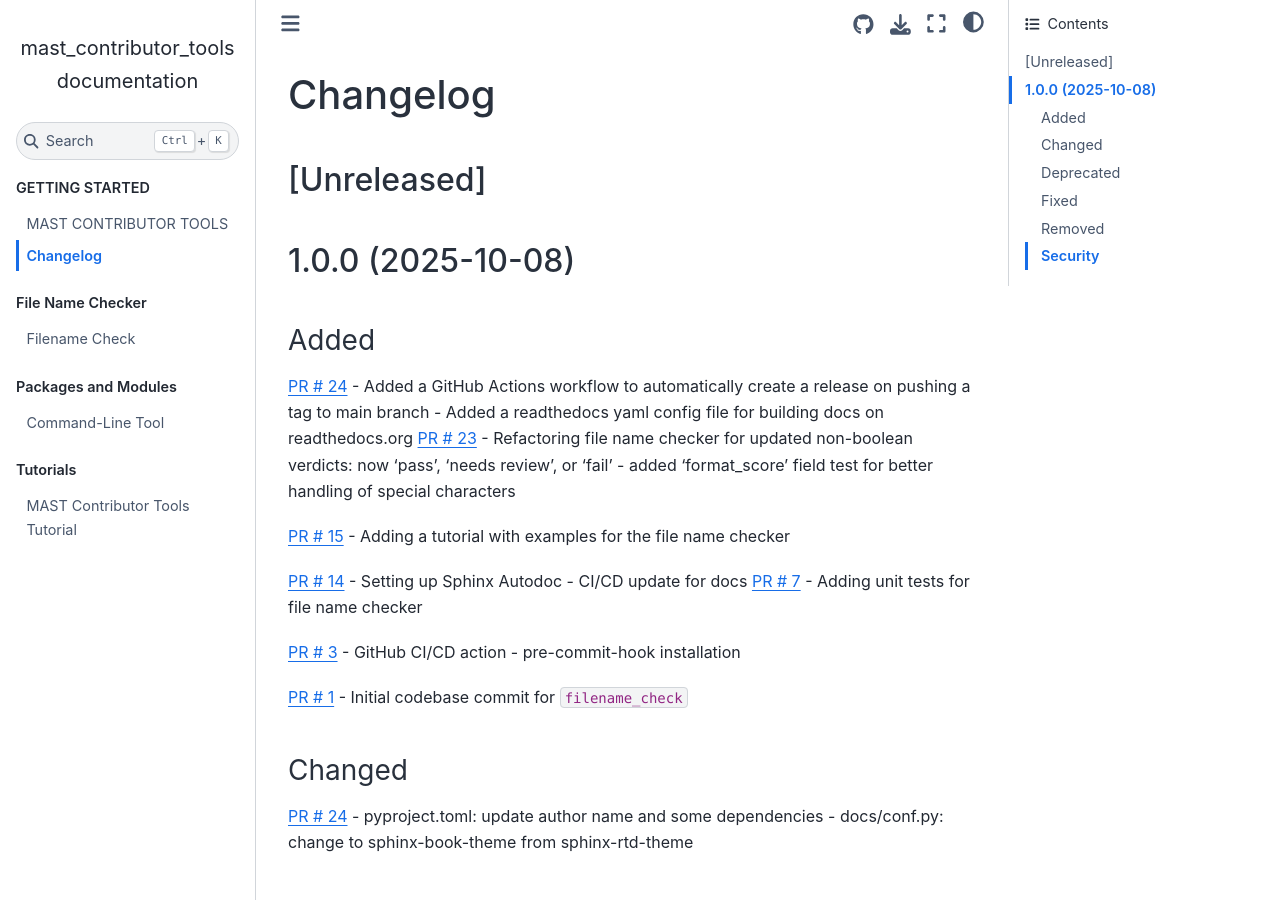
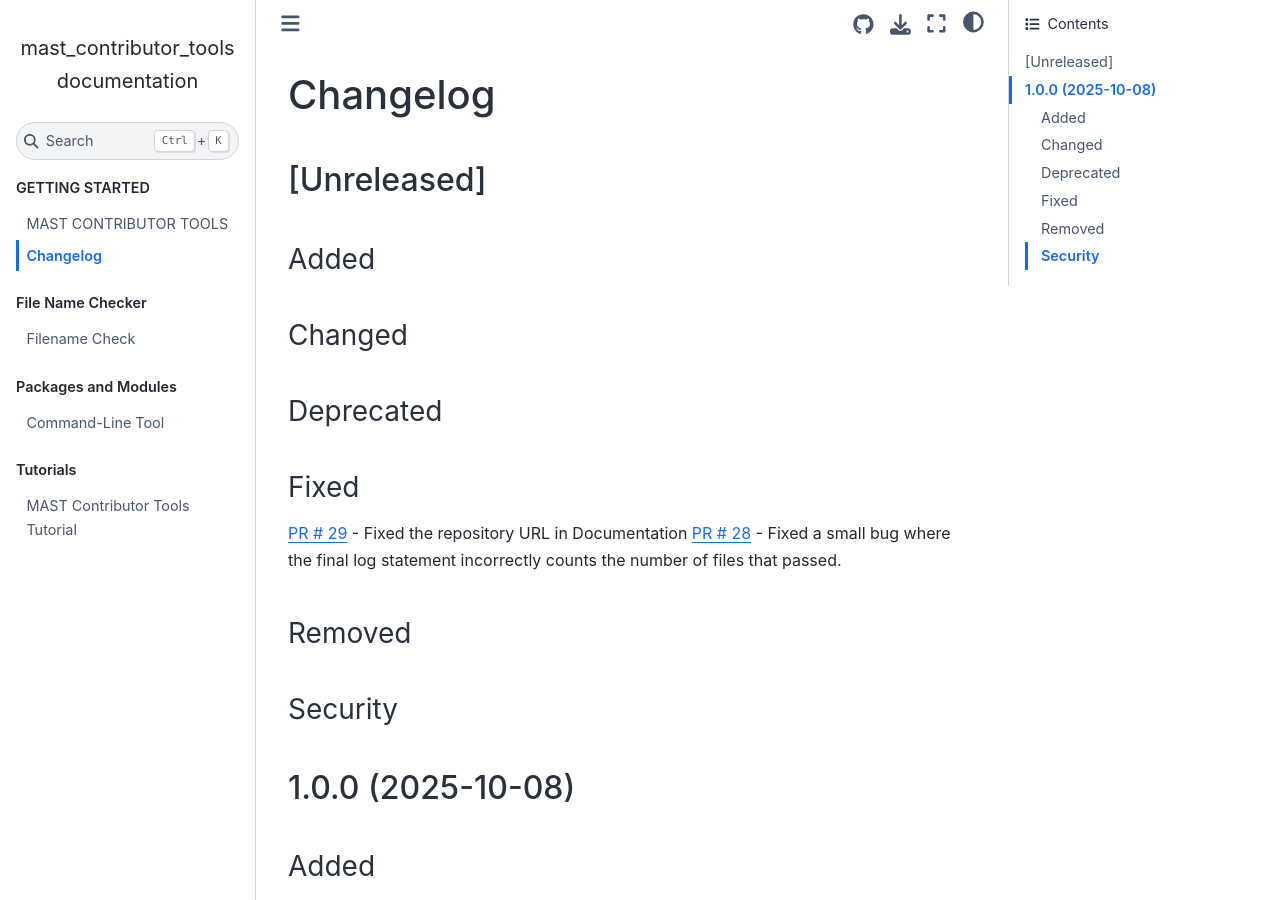
Before and after one commit to spacetelescope/mast_contributor_tools, a Sphinx documentation site: the page built from docs/changelog.md, in a window 1280 px wide and 900 px high. Built offline with Sphinx 7.4.7 and the Sphinx Book theme 1.1.4, drawn with Linux system fonts in a browser that asks for light colours; pages that are not in the unit, such as notebooks, are missing from menus.

Commit message:
Fix the repo URL in Sphinx Doc.

```diff
--- a/CHANGELOG.md
+++ b/CHANGELOG.md
@@ -1,6 +1,20 @@
 # Changelog
 
 ## [Unreleased]
+### Added
+
+### Changed
+
+### Deprecated
+
+### Fixed
+[PR # 29](https://github.com/spacetelescope/mast_contributor_tools/pull/29)
+    - Fixed the repository URL in Documentation
+[PR # 28](https://github.com/spacetelescope/mast_contributor_tools/pull/28)
+    - Fixed a small bug where the final log statement incorrectly counts the number of files that passed.
+### Removed
+
+### Security
 
 ## 1.0.0 (2025-10-08)
 
--- a/docs/conf.py
+++ b/docs/conf.py
@@ -85,7 +85,7 @@
 # a list of builtin themes.
 html_theme = "sphinx_book_theme"  # "sphinx_rtd_theme"  # "bootstrap-astropy" # "alabaster" #
 html_theme_options = {
-    "repository_url": "https://github.com/spacetelescope/bibcat/",
+    "repository_url": "https://github.com/spacetelescope/mast_contributor_tools/",
     "use_repository_button": True,  # shows the GitHub icon button
     "use_edit_page_button": True,  # adds an "edit this page" link
     "use_issues_button": True,  # adds a link to GitHub issues
```
